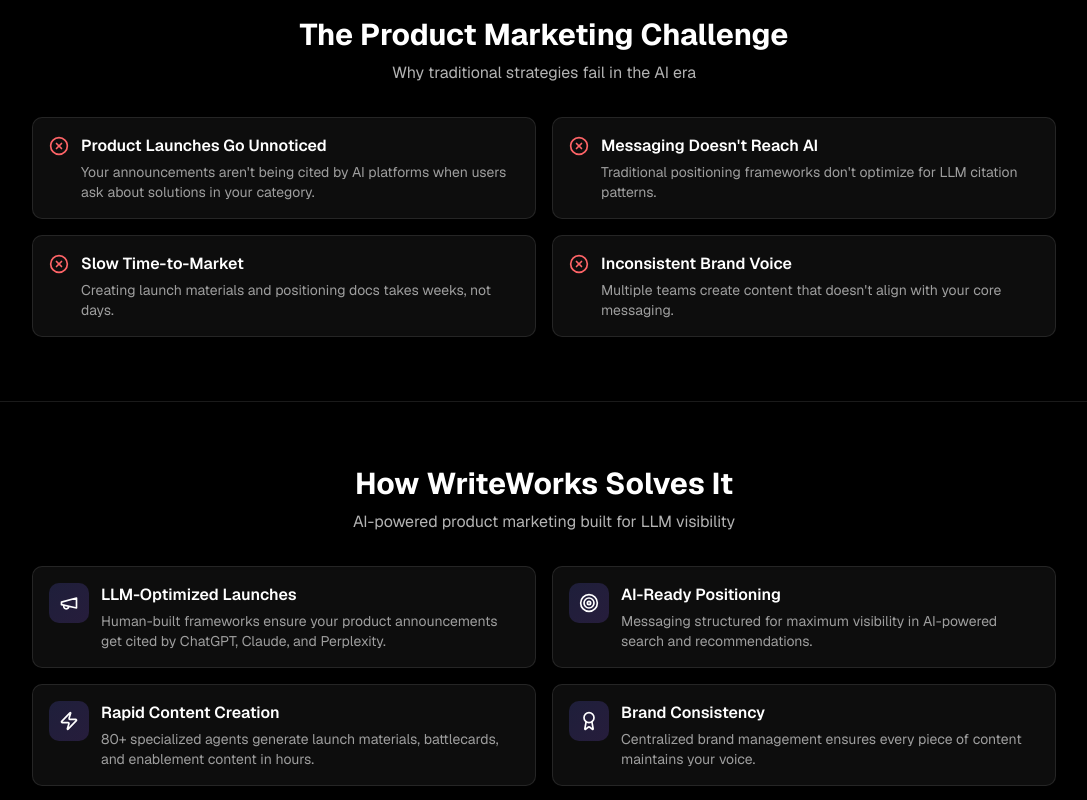
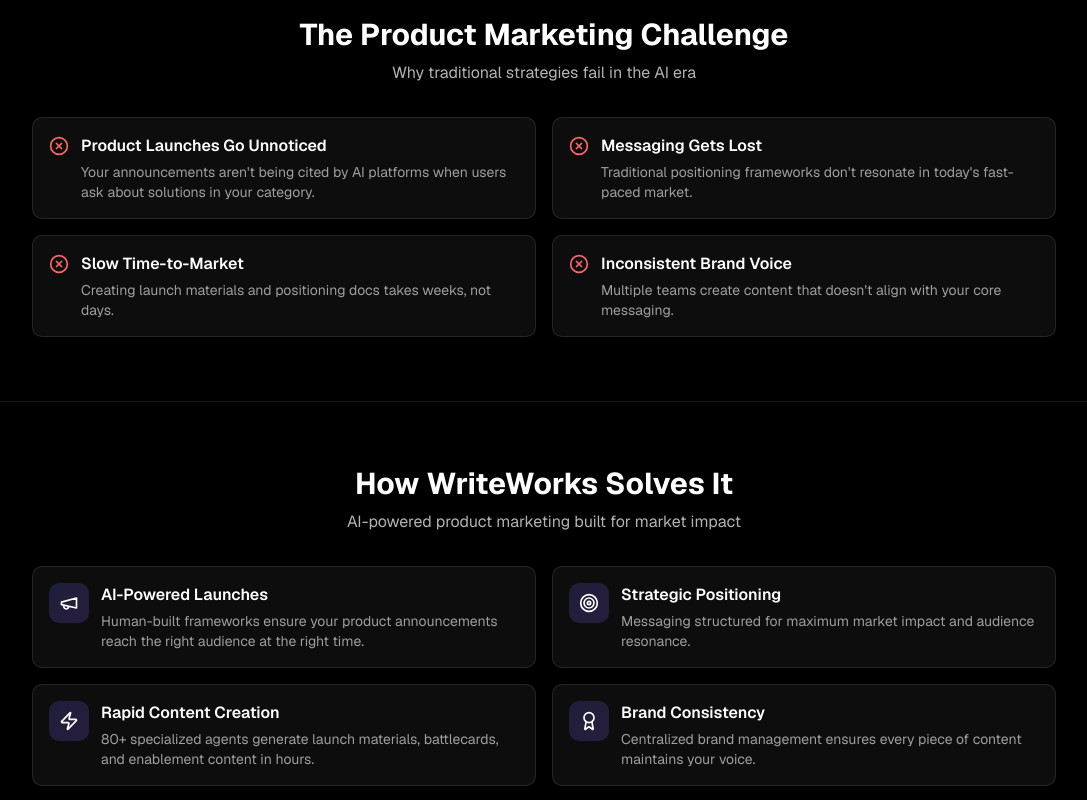
Before and after one commit to futuremindsmedia/writeworks-marketing, a Next.js app: page /solutions/product-marketing in a window 1280 px wide. Shown: the part 620-1420 px from the top of the page, without its empty margins (96-1183 px from the left). Built offline with nearby package versions, Linux system fonts and the light colour scheme.

Commit message:
Update product-marketing page to remove LLM visibility focus
Co-authored-by: futuremindsmedia <23410760+futuremindsmedia@users.noreply.github.com>

```diff
--- a/app/solutions/product-marketing/page.tsx
+++ b/app/solutions/product-marketing/page.tsx
@@ -49,8 +49,8 @@ export default function ProductMarketingPage() {
         "Your announcements aren't being cited by AI platforms when users ask about solutions in your category.",
     },
     {
-      title: "Messaging Doesn't Reach AI",
-      description: "Traditional positioning frameworks don't optimize for LLM citation patterns.",
+      title: "Messaging Gets Lost",
+      description: "Traditional positioning frameworks don't resonate in today's fast-paced market.",
     },
     {
       title: "Slow Time-to-Market",
@@ -64,14 +64,14 @@ export default function ProductMarketingPage() {
 
   const solutions = [
     {
-      title: "LLM-Optimized Launches",
+      title: "AI-Powered Launches",
       description:
-        "Human-built frameworks ensure your product announcements get cited by ChatGPT, Claude, and Perplexity.",
+        "Human-built frameworks ensure your product announcements reach the right audience at the right time.",
       icon: Megaphone,
     },
     {
-      title: "AI-Ready Positioning",
-      description: "Messaging structured for maximum visibility in AI-powered search and recommendations.",
+      title: "Strategic Positioning",
+      description: "Messaging structured for maximum market impact and audience resonance.",
       icon: Target,
     },
     {
@@ -99,7 +99,7 @@ export default function ProductMarketingPage() {
     },
     {
       role: "VP of Product Marketing",
-      description: "Drive measurable LLM visibility across your entire product portfolio.",
+      description: "Drive measurable impact across your entire product portfolio.",
       icon: TrendingUp,
     },
     {
@@ -250,7 +250,7 @@ export default function ProductMarketingPage() {
           <div className="max-w-5xl mx-auto">
             <div className="text-center mb-8">
               <h2 className="text-2xl md:text-3xl font-bold mb-2">How WriteWorks Solves It</h2>
-              <p className="text-white/70">AI-powered product marketing built for LLM visibility</p>
+              <p className="text-white/70">AI-powered product marketing built for market impact</p>
             </div>
             <div className="grid grid-cols-1 md:grid-cols-2 gap-4">
               {solutions.map((solution, index) => (
```
